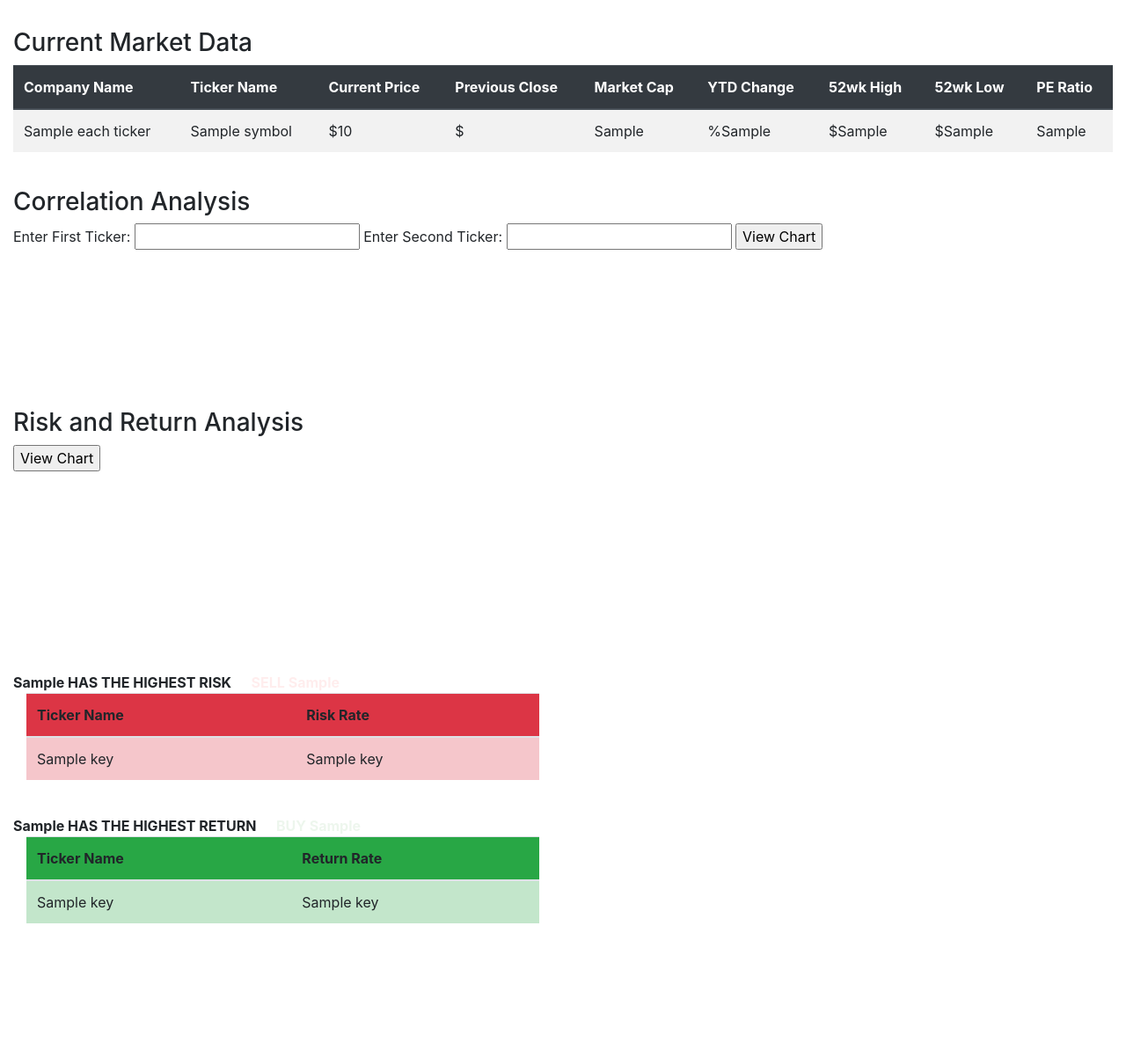
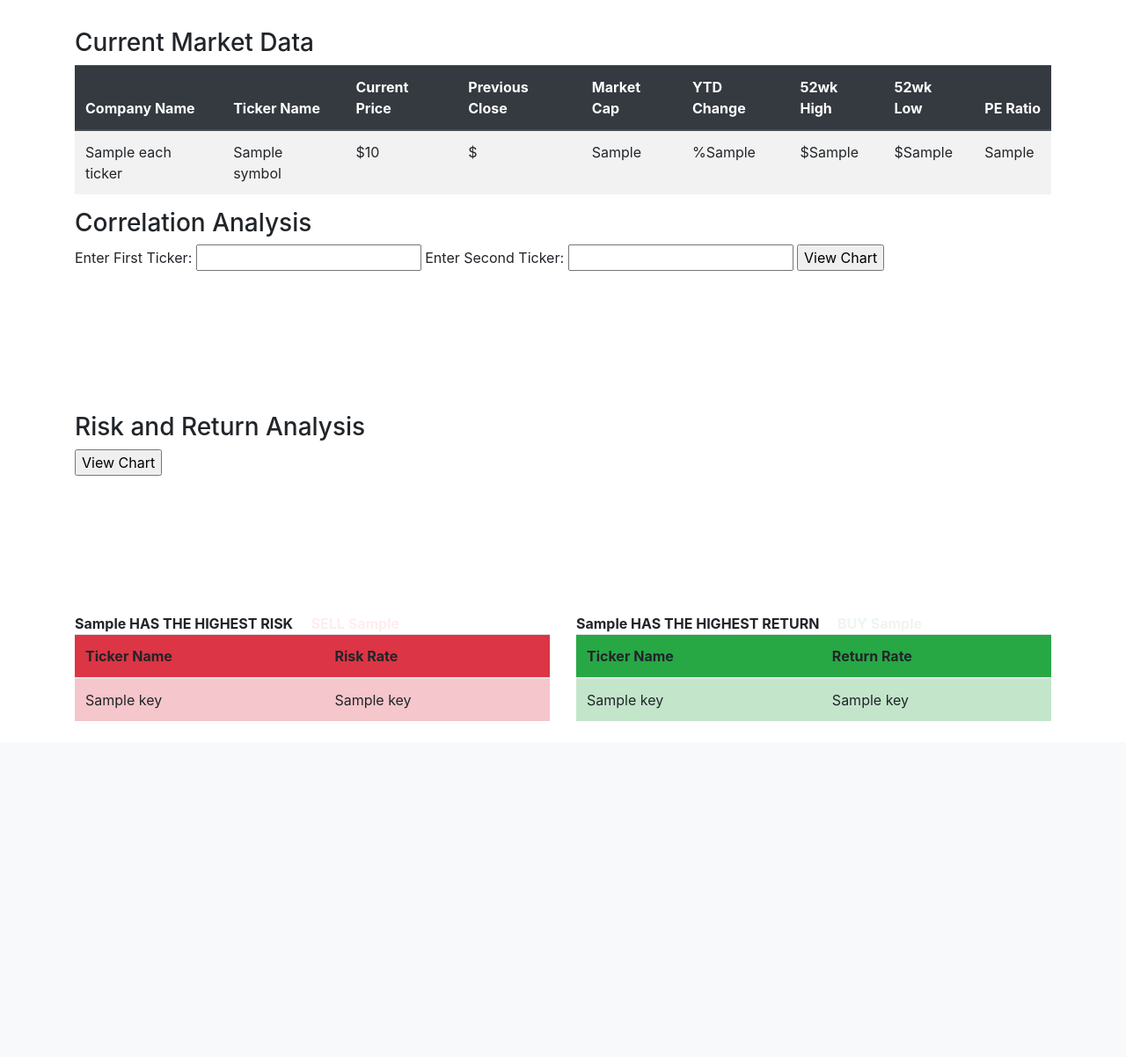
Before and after one commit to Linh-T-Pham/Stock-Analysis-Tool, a Flask app: template templates/myportfolio.html in a window 1280 px wide. Shown: the part 56-1258 px from the top of the page at 88% size. After the commit the page ends 876 px from the top, so only its background shows below. Run offline with Flask 2, Linux system fonts and the light colour scheme; the template is opened without the code that fills it: most values are stand-ins (such as "Sample title", 1, 10 or a date in 2020); a map, chart or similar area stays blank; some libraries are stand-ins or nearby versions.

Commit message:
Udpated user page to make 2 tables in the same row

```diff
--- a/templates/base.html
+++ b/templates/base.html
@@ -31,6 +31,7 @@
   <button class="navbar-toggler" type="button" data-toggle="collapse" data-target="#navbarSupportedContent" aria-controls="navbarSupportedContent" aria-expanded="false" aria-label="Toggle navigation">
     <span class="navbar-toggler-icon"></span>
   </button>
+
 
   <div class="collapse navbar-collapse" id="navbarSupportedContent">
     <ul class="navbar-nav mr-auto">
--- a/templates/myportfolio.html
+++ b/templates/myportfolio.html
@@ -8,7 +8,9 @@
     <title> My dashboard</title>
 </head>
 <body>
-
+  <div class="container">
+    <div class="row">
+      <div class="col">
         <h3>Current Market Data</h3>
         <table class="table table-striped">
             <thead class="thead-dark">
@@ -41,16 +43,19 @@
             </tr>
              {% endfor %}
           </tbody>
-</table><br>
+        </table>
+      </div>
+    </div>
 
+    <div class="row">
+      <div class="col">
         <!-- CREATE SCARTTER PLOT FOR COLLRELATION ANALYSIS  -->
-
         <form id="corr_form">
             <h3>Correlation Analysis</h3>
-    <label>Enter First Ticker:
-    <input type="text" name="ticker1">
-    <lable>Enter Second Ticker:
-    <input type="text" name="ticker2">
+            <label for="ticker1">Enter First Ticker:</label>
+            <input id="ticker1" type="text" name="ticker1">
+            <lable for="ticker2">Enter Second Ticker:</lable>
+            <input id="ticker2" type="text" name="ticker2">
             <input type="submit" value="View Chart" id="ticker-submit">
         </form>
 
@@ -58,7 +63,88 @@
           <canvas id="ScatterPlot"></canvas>
           <div id="ScatterLegend" class="scatter-legend"></div>
         </div>
+      </div>
+    </div>
 
+    <div class="row">
+      <div class="col">
+        <!-- CREATE CHART FOR RISK AND RETURN ANALYSIS  -->
+
+        <form id="r-form">
+          <h3>Risk and Return Analysis</h3>
+          <input type="submit" value="View Chart" id="risk-analysis-submit">
+        </form>
+
+        <div class="Risk and Return">
+          <canvas id="lineC"></canvas>
+          <div id="rLegend" class="r-legend"></div>
+        </div>
+      </div>
+    </div>
+
+    <div class="row">
+      <div class="col">
+        <!-- CREATE HIGHEST RISK AND RETURN TABLE  -->
+        <div class="table-title">
+          <b class="mr-3">{{ max1 }} HAS THE HIGHEST RISK</b>
+          <span class="blink-text blink1">SELL {{ max1 }}</span>
+        </div>
+
+        <table class="table table-striped">
+          <thead>
+            <tr class="bg-danger">
+              <th scope="col">Ticker Name</th>
+              <th scope="col">Risk Rate</th>
+            </tr>
+          </thead>
+          <tbody>
+            {% for key in new_dict1 %}
+            <tr class="table-danger">
+            <td>{{ key }}</td>
+            <td>{{ new_dict1[key] }}</td>
+            </tr>
+            {% endfor %}
+          </tbody>
+        </table>
+      </div>
+
+      <div class="col">
+        <div class="table-title">
+          <b class="mr-3">{{ max2 }} HAS THE HIGHEST RETURN</b>
+          <span class="blink-text blink2">BUY {{ max2 }}</span>
+        </div>
+
+        <table class="table table-striped">
+          <thead>
+            <tr class="bg-success">
+              <th scope="col">Ticker Name</th>
+              <th scope="col">Return Rate</th>
+
+            </tr>
+          </thead>
+          <tbody>
+            {% for key in new_dict2 %}
+            <tr class="table-success">
+            <td>{{ key }}</td>
+            <td>{{ new_dict2[key] }}</td>
+            </tr>
+            {% endfor %}
+
+          </tbody>
+        </table>
+      </div>
+    </div>
+  </div>
+
+<script>
+
+  function blink_text() {
+    $('.blink-text').fadeOut(500);
+    $('.blink-text').fadeIn(500);
+}
+setInterval(blink_text, 1000);
+
+</script>
 <script>
     const options = {
         legend: {display: true},
@@ -114,91 +200,7 @@
 
 });
 
-</script><br>
-
-<!-- CREATE CHART FOR RISK AND RETURN ANALYSIS  -->
-
-<form id="r-form">
-  <h3>Risk and Return Analysis</h3>
-  <input type="submit" value="View Chart" id="risk-analysis-submit">
-</form><br>
-
-<div class="Risk and Return">
-    <canvas id="lineC"></canvas>
-    <div id="rLegend" class="r-legend"></div>
-</div><br><br>
-
-<b>{{ max1 }} HAS THE HIGHEST RISK</b> &nbsp;&nbsp;&nbsp;
-
-<span class="blink1">SELL {{ max1 }}</span>
-
-<script>
-
-  function blink_text() {
-    $('.blink1').fadeOut(500);
-    $('.blink1').fadeIn(500);
-}
-setInterval(blink_text, 1000);
-
-</script><br>
-
-<div class="col-8">
-  <table class="table table-striped">
-  <thead>
-    <tr class="bg-danger">
-      <th scope="col">Ticker Name</th>
-      <th scope="col">Risk Rate</th>
-    </tr>
-  </thead>
-  <tbody>
-    {% for key in new_dict1 %}
-    <tr class="table-danger">
-    <td>{{ key }}</td>
-    <td>{{ new_dict1[key] }}</td>
-    </tr>
-    {% endfor %}
-
-  </tbody>
-</table><br>
-
-</div>
-
-<b>{{ max2 }} HAS THE HIGHEST RETURN</b> &nbsp;&nbsp;&nbsp;
-
-<span class="blink2">BUY {{ max2 }}</span>
-
-<script>
-
-  function blink_text() {
-    $('.blink2').fadeOut(500);
-    $('.blink2').fadeIn(500);
-}
-setInterval(blink_text, 1000);
-
 </script>
-
-<div class="col-8">
-  <table class="table table-striped">
-  <thead>
-    <tr class="bg-success">
-      <th scope="col">Ticker Name</th>
-      <th scope="col">Return Rate</th>
-
-    </tr>
-  </thead>
-  <tbody>
-    {% for key in new_dict2 %}
-    <tr class="table-success">
-    <td>{{ key }}</td>
-    <td>{{ new_dict2[key] }}</td>
-    </tr>
-    {% endfor %}
-
-  </tbody>
-</table>
-
-</div><br><br>
-
 <script>
 
     // Make donut chart for risk comparison
@@ -259,7 +261,7 @@
   });
 
 
-</script><br><br><br>
+</script>
 
 {% endblock %}
 
```
Lines whose indentation alone changed are shown as unchanged.
